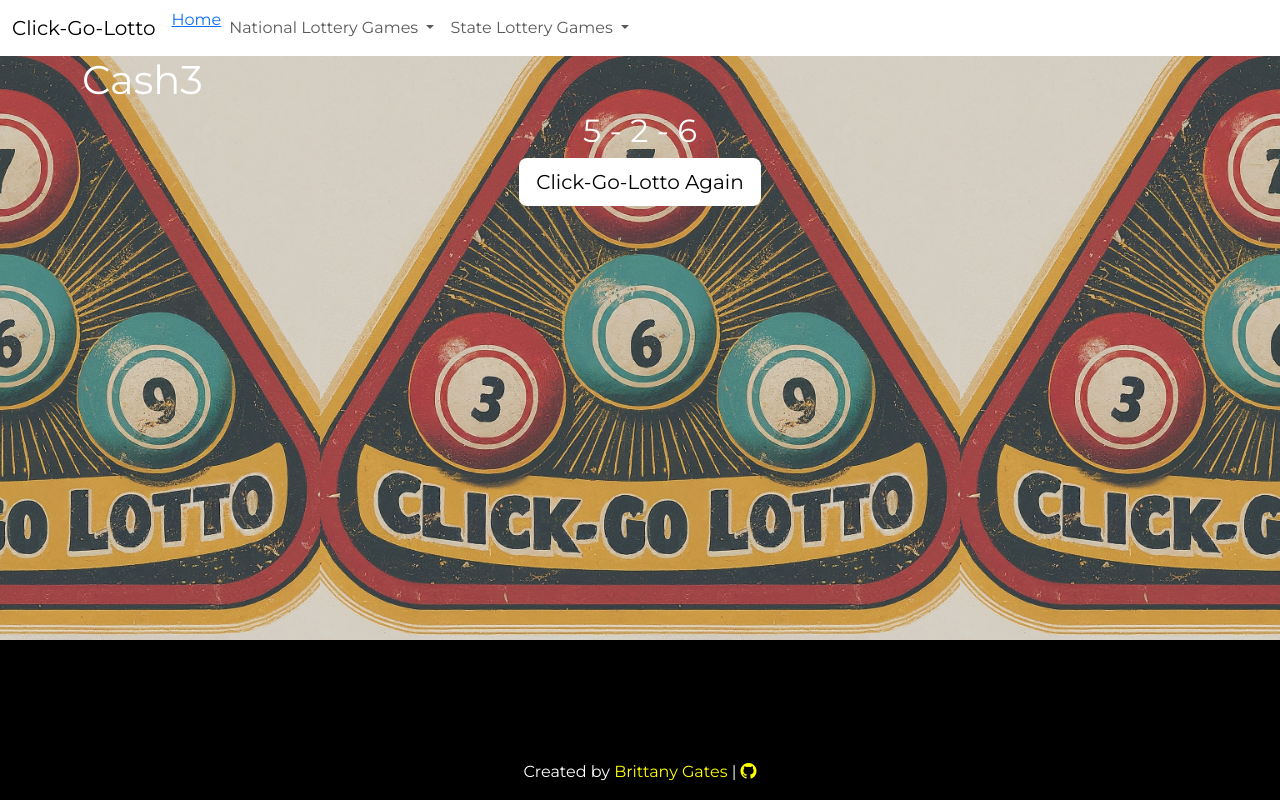
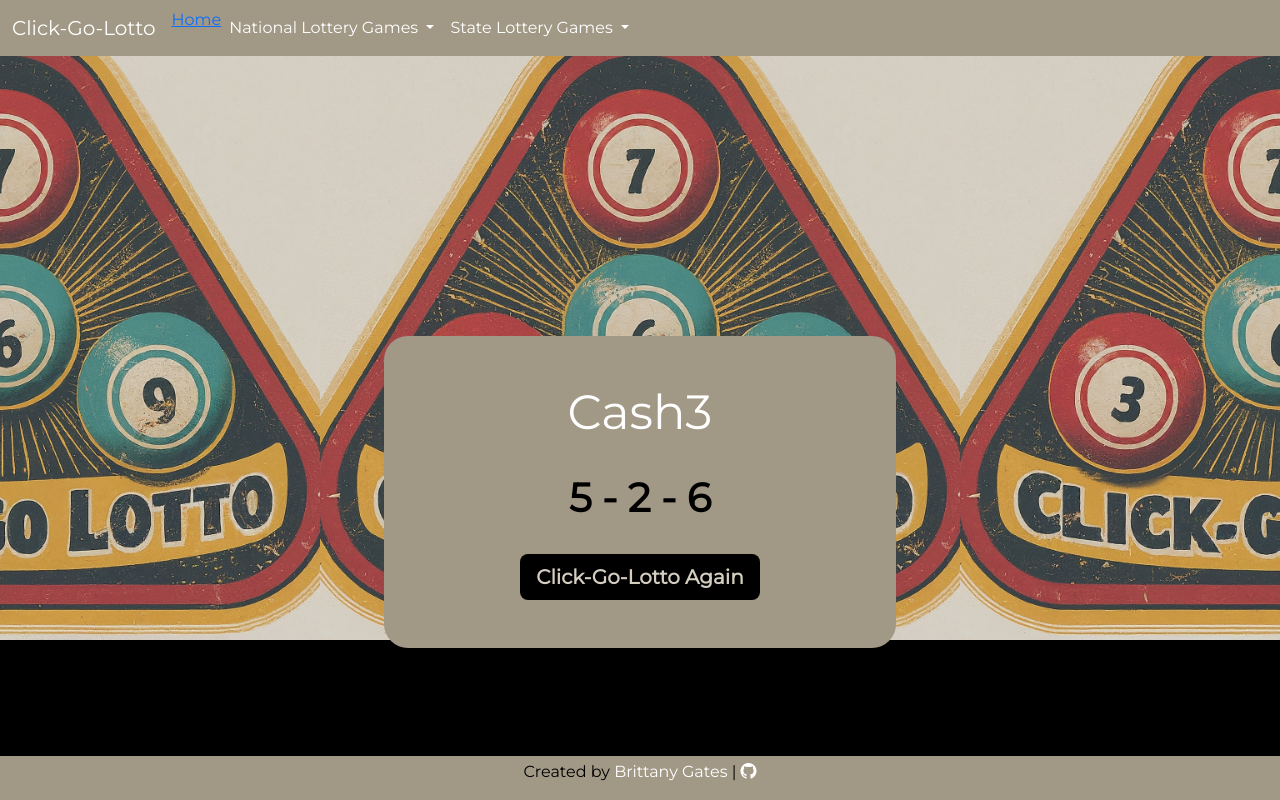
Before and after one commit to BrittanyGates/Click-Go-Lotto, a Flask app: page /games/cash3.html in a window 1280 px wide. Run offline with Flask 2, Linux system fonts and the light colour scheme; parts of the project's set-up code (start-up, migrations or seed data) failed here and were passed over.

Commit message:
Made the layout consistent on every page now on the site. The overall CSS is still in development.

```diff
--- a/static/css/index.css
+++ b/static/css/index.css
@@ -10,12 +10,20 @@ body {
 }
 
 .navbar {
-  background-color: #FFF;
+  background-color: #a19885;
+}
+
+.navbar-brand, .nav-link {
+  color: #FFF;
+}
+
+.navbar-nav .nav-link.active, .navbar-nav .nav-link.show {
+  color: #000;
 }
 
 .site-container {
   margin-top: 35vh;
-  background-color: rgba(0, 0, 0, 0.6);
+  background-color: #a19885;
   border-radius: 1.5rem;
   width: 40%;
   padding: 3rem;
@@ -35,6 +43,18 @@ body {
   margin-left: 2rem;
 }
 
+.btn {
+  background-color: #000;
+  color: #d4cec0;
+  border: none;
+  font-weight: 700;
+}
+
+.btn:hover {
+  background-color: #eee9dd;;
+  color: #000;
+}
+
 .game-menu {
   width: 75%;
   background-color: #FFF;
@@ -48,41 +68,53 @@ body {
   position: fixed;
   left: 0;
   bottom: 0;
+  padding-top: 0.25rem;
   width: 100%;
   font-size: 1rem;
   text-align: center;
-  background-color: rgba(0, 0, 0, 0.6);
+  background-color: #a19885;
+  color: #000;
 }
 
 .contact-info-col a {
-  color: yellow;
+  color: #FFF;
   text-decoration: none;
 }
 
 .contact-info-col a:hover {
-  color: red;
+  color: #ecbe44;
   text-decoration: none;
 }
 
 /* GAME PAGE STYLES */
+.game-container {
+  margin-top: 35vh;
+  background-color: #a19885;
+  border-radius: 1.5rem;
+  width: 40%;
+  padding: 3rem;
+  display: flex;
+  justify-content: center;
+  align-items: center;
+}
+
+.game-container form {
+  display: flex;
+  justify-content: center;
+  align-items: center;
+}
+
 .game-title {
   font-size: 3rem;
+  text-align: center;
 }
 
 .lotto-num {
+  font-size: 2.5rem;
+  font-weight: 700;
+  color: #000;
   text-align: center;
-}
-
-.game-btn {
-  background-color: #FFF;
-  color: #000;
-  margin: 0 auto;
-  display: block;
-}
-
-.game-btn:hover {
-  background-color: yellow;
-  color: #000;
+  margin: 2rem 0;
 }
 
 /* MOBILE DEVICE STYLES */
--- a/templates/games/cash3.html
+++ b/templates/games/cash3.html
@@ -72,11 +72,11 @@
   </nav>
   <div class="container game-container">
     <div class="row">
-      <div class="col-sm">
-        <h1 class=""game-title>Cash3</h1>
+      <div class="col">
+        <h1 class="game-title">Cash3</h1>
         <h2 class="lotto-num">{{ num1 }} - {{ num2 }} - {{ num3 }}</h2>
         <form action="cash3.html" method="post">
-          <button class="btn btn-lg game-btn" name="regenerate" type="submit"
+          <button class="btn btn-lg" name="regenerate" type="submit"
             onclick="{{ num1 }} {{ num2 }} {{ num3 }}">Click-Go-Lotto Again</button>
         </form>
       </div>
--- a/templates/games/cash4.html
+++ b/templates/games/cash4.html
@@ -72,11 +72,11 @@
   </nav>
   <div class="container game-container">
     <div class="row">
-      <div class="col-sm">
-        <h1 class=""game-title>Cash4</h1>
+      <div class="col">
+        <h1 class="game-title">Cash4</h1>
         <h2 class="lotto-num">{{ num1 }} - {{ num2 }} - {{ num3 }} - {{ num4 }}</h2>
         <form action="cash4.html" method="post">
-          <button class="btn btn-lg game-btn" name="regenerate" type="submit"
+          <button class="btn btn-lg" name="regenerate" type="submit"
             onclick="{{ num1 }} {{ num2 }} {{ num3 }} {{ num4 }}">Click-Go-Lotto Again</button>
         </form>
       </div>
--- a/templates/games/cash4life.html
+++ b/templates/games/cash4life.html
@@ -73,11 +73,11 @@
   </nav>
   <div class="container game-container">
     <div class="row">
-      <div class="col-sm">
-        <h1 class=""game-title>Cash4Life</h1>
+      <div class="col">
+        <h1 class="game-title">Cash4Life</h1>
         <h2 class="lotto-num">{{ num1 }} - {{ num2 }} - {{ num3 }} - {{ num4}} - {{ num5 }} | CB {{ cash_ball }}</h2>
         <form action="cash4life.html" method="post">
-          <button class="btn btn-lg game-btn" name="regenerate" type="submit"
+          <button class="btn btn-lg" name="regenerate" type="submit"
             onclick="{{ num1 }} {{ num2 }} {{ num3 }} {{ num4 }} {{ num5 }} {{ cash_ball }}">Click-Go-Lotto
             Again</button>
         </form>
--- a/templates/games/fantasy-five.html
+++ b/templates/games/fantasy-five.html
@@ -72,11 +72,11 @@
   </nav>
   <div class="container game-container">
     <div class="row">
-      <div class="col-sm">
-        <h1 class=""game-title>Fantasy Five</h1>
+      <div class="col">
+        <h1 class="game-title">Fantasy Five</h1>
         <h2 class="lotto-num">{{ num1 }} - {{ num2 }} - {{ num3 }} - {{ num4}} - {{ num5 }}</h2>
         <form action="fantasy-five.html" method="post">
-          <button class="btn btn-lg game-btn" name="regenerate" type="submit"
+          <button class="btn btn-lg" name="regenerate" type="submit"
             onclick="{{ num1 }} {{ num2 }} {{ num3 }} {{ num4 }} {{ num5 }}">Click-Go-Lotto Again</button>
         </form>
       </div>
--- a/templates/games/mega-millions.html
+++ b/templates/games/mega-millions.html
@@ -73,11 +73,11 @@
   </nav>
   <div class="container game-container">
     <div class="row">
-      <div class="col-sm">
-        <h1 class=""game-title>Mega Millions</h1>
+      <div class="col">
+        <h1 class="game-title">Mega Millions</h1>
         <h2 class="lotto-num">{{ num1 }} - {{ num2 }} - {{ num3 }} - {{ num4}} - {{ num5 }} | MB {{ mega}}</h2>
         <form action="mega-millions.html" method="post">
-          <button class="btn btn-lg game-btn" name="regenerate" type="submit"
+          <button class="btn btn-lg" name="regenerate" type="submit"
             onclick="{{ num1 }} {{ num2 }} {{ num3 }} {{ num4 }} {{ num5 }} {{ mega }}">Click-Go-Lotto Again</button>
         </form>
       </div>
--- a/templates/games/pick3.html
+++ b/templates/games/pick3.html
@@ -72,11 +72,11 @@
   </nav>
   <div class="container game-container">
     <div class="row">
-      <div class="col-sm">
-        <h1 class=""game-title>Pick3</h1>
+      <div class="col">
+        <h1 class="game-title">Pick3</h1>
         <h2 class="lotto-num">{{ num1 }} - {{ num2 }} - {{ num3 }}</h2>
         <form action="pick3.html" method="post">
-          <button class="btn btn-lg game-btn" name="regenerate" type="submit"
+          <button class="btn btn-lg" name="regenerate" type="submit"
             onclick="{{ num1 }} {{ num2 }} {{ num3 }}">Click-Go-Lotto Again</button>
         </form>
       </div>
--- a/templates/games/pick4.html
+++ b/templates/games/pick4.html
@@ -72,11 +72,11 @@
   </nav>
   <div class="container game-container">
     <div class="row">
-      <div class="col-sm">
-        <h1 class=""game-title>Pick4</h1>
+      <div class="col">
+        <h1 class="game-title">Pick4</h1>
         <h2 class="lotto-num">{{ num1 }} - {{ num2 }} - {{ num3 }} - {{ num4 }}</h2>
         <form action="pick4.html" method="post">
-          <button class="btn btn-lg game-btn" name="regenerate" type="submit"
+          <button class="btn btn-lg" name="regenerate" type="submit"
             onclick="{{ num1 }} {{ num2 }} {{ num3 }} {{ num4 }}">Click-Go-Lotto Again</button>
         </form>
       </div>
--- a/templates/games/pick5.html
+++ b/templates/games/pick5.html
@@ -72,11 +72,11 @@
   </nav>
   <div class="container game-container">
     <div class="row">
-      <div class="col-sm">
-        <h1 class=""game-title>Pick5</h1>
+      <div class="col">
+        <h1 class="game-title">Pick5</h1>
         <h2 class="lotto-num">{{ num1 }} - {{ num2 }} - {{ num3 }} - {{ num4}} - {{ num5 }}</h2>
         <form action="pick5.html" method="post">
-          <button class="btn btn-lg game-btn" name="regenerate" type="submit"
+          <button class="btn btn-lg" name="regenerate" type="submit"
             onclick="{{ num1 }} {{ num2 }} {{ num3 }} {{ num4 }} {{ num5 }}">Click-Go-Lotto Again</button>
         </form>
       </div>
--- a/templates/games/powerball.html
+++ b/templates/games/powerball.html
@@ -73,11 +73,11 @@
   </nav>
   <div class="container game-container">
     <div class="row">
-      <div class="col-sm">
-        <h1 class=""game-title>Powerball</h1>
+      <div class="col">
+        <h1 class="game-title">Powerball</h1>
         <h2 class="lotto-num">{{ num1 }} - {{ num2 }} - {{ num3 }} - {{ num4}} - {{ num5 }} | PB {{ power_ball }}</h2>
         <form action="powerball.html" method="post">
-          <button class="btn btn-lg game-btn" name="regenerate" type="submit"
+          <button class="btn btn-lg" name="regenerate" type="submit"
             onclick="{{ num1 }} {{ num2 }} {{ num3 }} {{ num4 }} {{ num5 }} {{ power_ball }}">Click-Go-Lotto Again</button>
         </form>
       </div>
```
